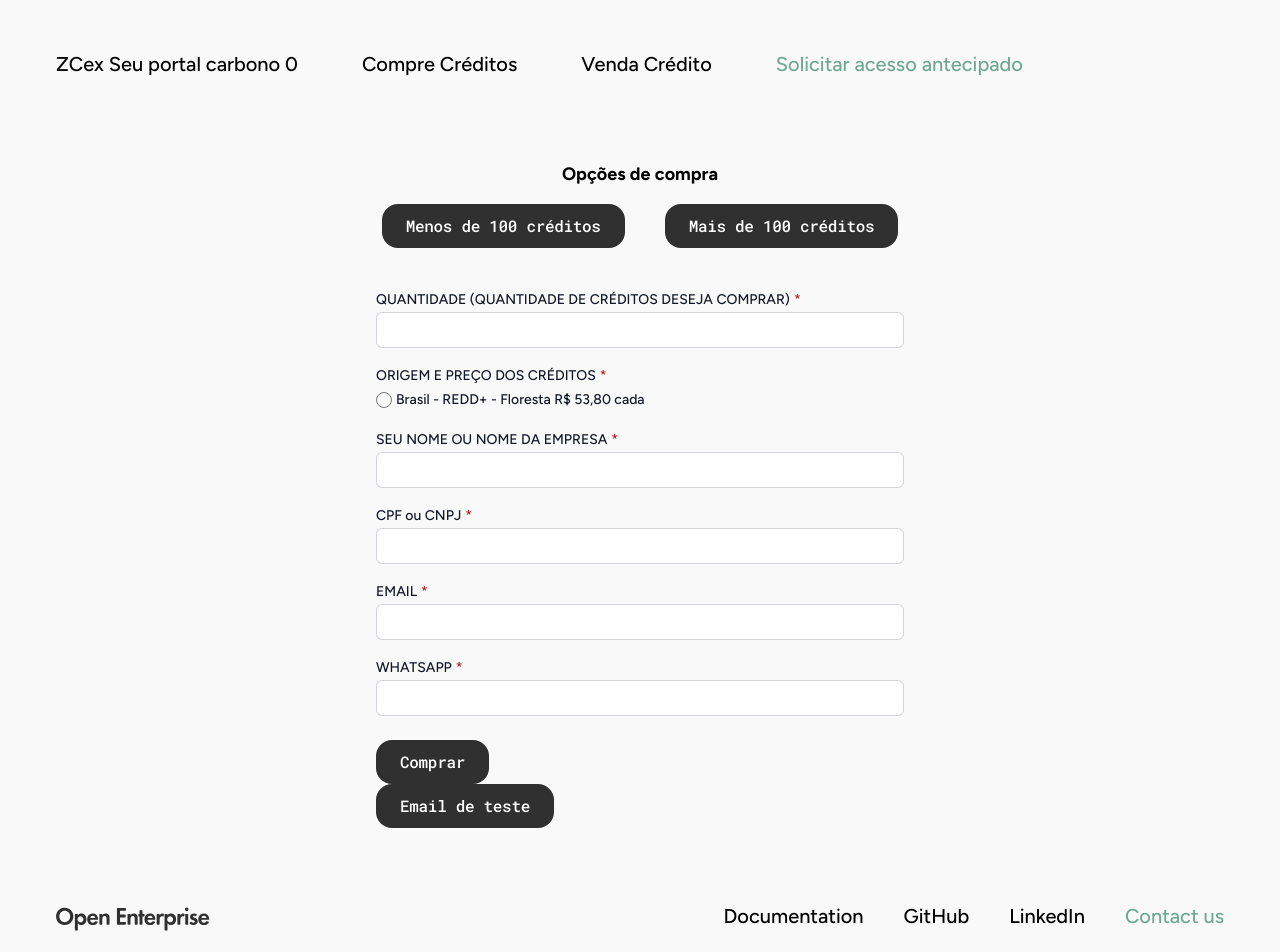
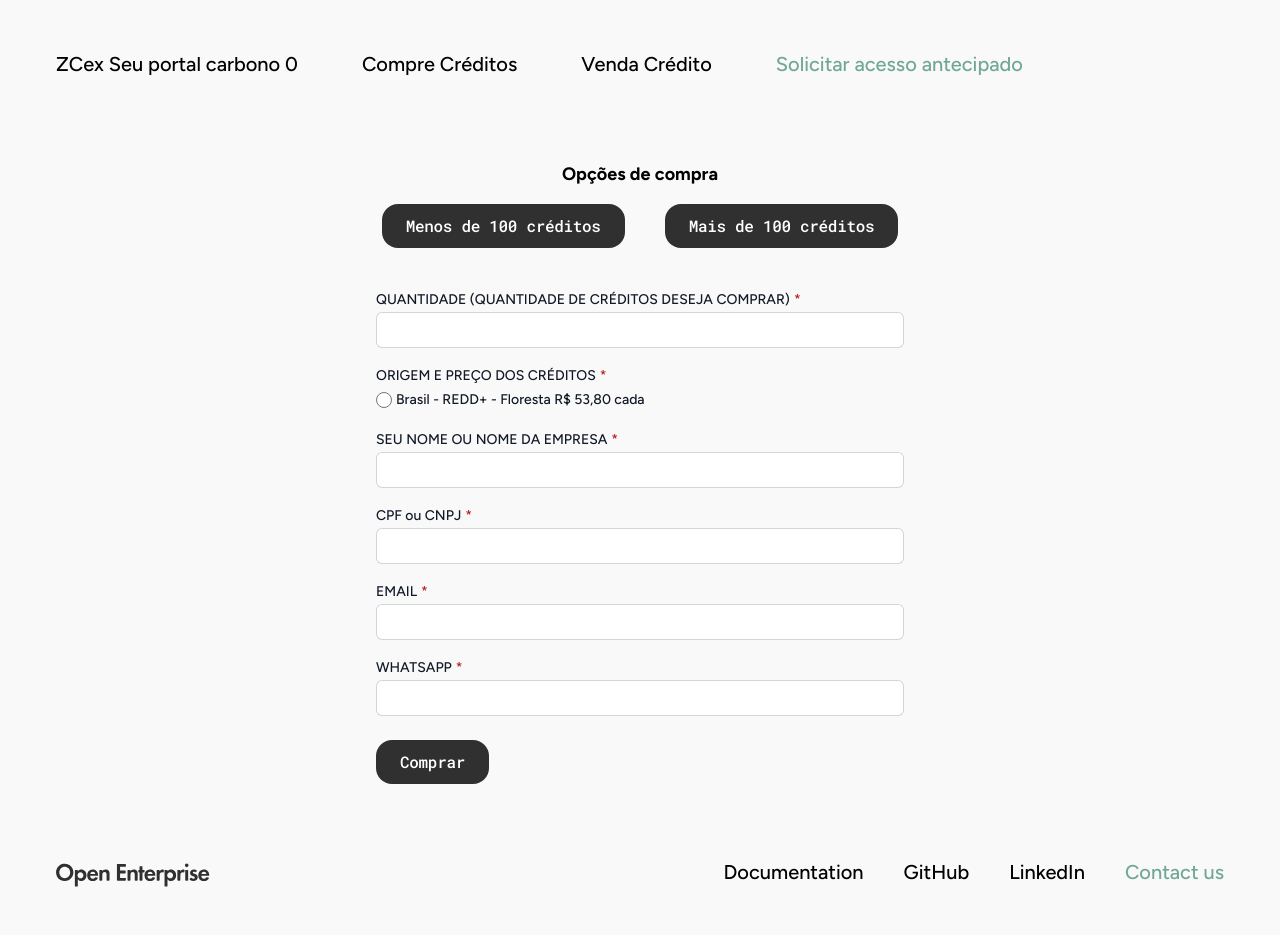
Before and after one commit to suportezcex/site, a React (Vite) app: page /site/features in a window 1280 px wide. Shown: the top 952 px of the page. Built offline with nearby package versions, Linux system fonts and the light colour scheme; the HTML template or start-up script is replaced by a standard one.

Commit message:
send email forms test

```diff
--- a/src/pages/Features.jsx
+++ b/src/pages/Features.jsx
@@ -1,3 +1,4 @@
+/* eslint-disable react/prop-types */
 import { FormProvider, useForm } from "react-hook-form";
 import { z } from "zod";
 import { zodResolver } from "@hookform/resolvers/zod";
@@ -12,35 +13,30 @@ const Features = () => {
   const handleSendEmail = async () => {
     try {
       const response = await fetch(
-        "https://khbifbnzfdq4sd6czsulmeerge0zggya.lambda-url.us-east-2.on.aws/",
+        "https://leikk0yhba.execute-api.us-east-2.amazonaws.com/dev/submit-email",
         {
-          // Substitua pela URL do seu API Gateway
           method: "POST",
           headers: {
             "Content-Type": "application/json",
-            "Access-Control-Allow-Origin": "*", // ou o domínio específico
-            "Access-Control-Allow-Methods": "OPTIONS,POST,GET",
           },
+          // body: JSON.stringify(values),
           body: JSON.stringify({
-            name: "Vinnie Alves",
-            email: "vinnie@phurshell.com",
+            name: "João Silva",
+            email: "joao@gmail.com",
             message: "Apenas um teste",
           }),
         }
       );
 
-      const data = await response.json();
+      await response.json();
 
       if (response.ok) {
-        console.log("Email enviado com sucesso:", data);
-        // Aqui você pode atualizar o estado do seu componente, mostrando uma mensagem de sucesso, por exemplo
+        alert("Dados enviado com sucesso");
       } else {
-        console.error("Erro ao enviar o email:", data);
-        // Aqui você pode atualizar o estado do seu componente, mostrando uma mensagem de erro, por exemplo
+        alert("Erro ao tentar enviar os dados.");
       }
     } catch (error) {
-      console.error("Erro ao tentar enviar os dados:", error);
-      // Aqui você pode lidar com erros de rede ou outras exceções
+      alert("Erro ao tentar enviar os dados.");
     }
   };
 
@@ -62,20 +58,18 @@ const Features = () => {
             content={"Mais de 100 créditos"}
           />
         </div>
-        {moreThan100 ? <MoreThan100Form /> : <LessThan100Form />}
-
-        <CustomButton
-          styleClass="profile__btn"
-          onClick={handleSendEmail}
-          content={"Email de teste"}
-        />
+        {moreThan100 ? (
+          <MoreThan100Form callback={(values) => handleSendEmail(values)} />
+        ) : (
+          <LessThan100Form callback={(values) => handleSendEmail(values)} />
+        )}
       </div>
     </div>
   );
 };
 export default Features;
 
-export const LessThan100Form = () => {
+export const LessThan100Form = (props) => {
   const validationLessThan100FormSchema = z.object({
     qty: z.coerce.number().min(1, "Campo obrigatório"),
     name: z.string().min(1, "Campo obrigatório"),
@@ -105,7 +99,7 @@ export const LessThan100Form = () => {
 
   const handleFormSubmit = (values) => {
     try {
-      console.log("OPA", values);
+      props.callback(values);
     } catch (error) {
       console.log(error);
     }
@@ -172,7 +166,7 @@ export const LessThan100Form = () => {
   );
 };
 
-export const MoreThan100Form = () => {
+export const MoreThan100Form = (props) => {
   const validationMoreThan100FormSchema = z.object({
     company_name: z.string().min(1, "Campo obrigatório"),
     phone: z.string().min(14, "Campo obrigatório"),
@@ -206,7 +200,7 @@ export const MoreThan100Form = () => {
 
   const handleFormSubmit = (values) => {
     try {
-      console.log("OPA", values);
+      props.callback(values);
     } catch (error) {
       console.log(error);
     }
```
